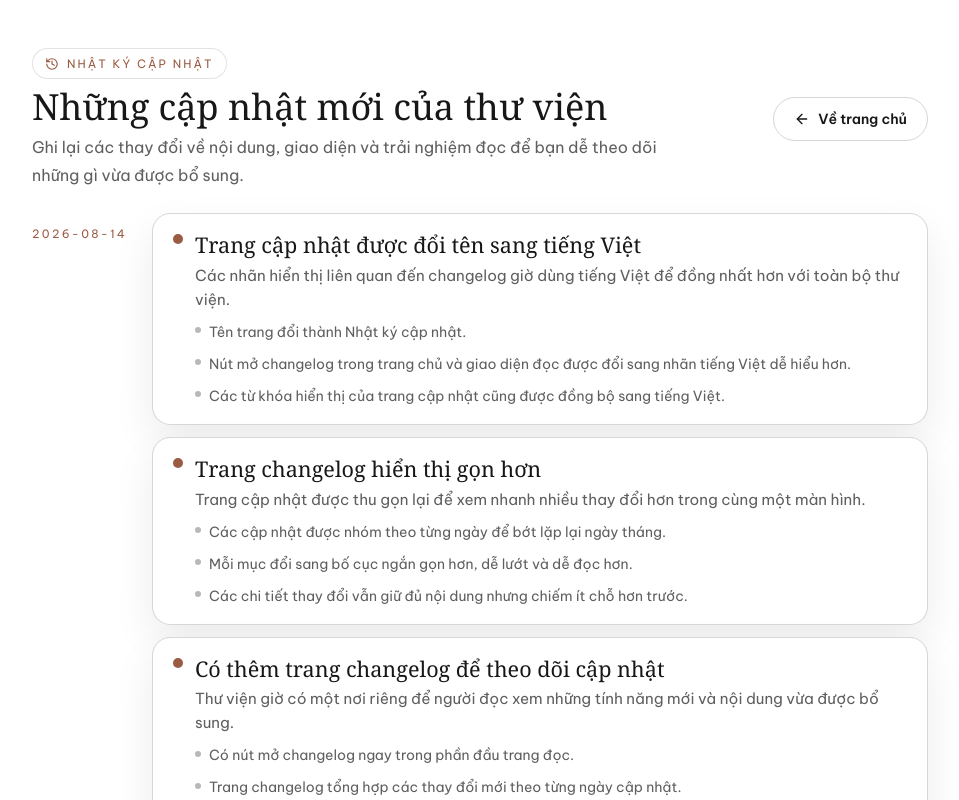
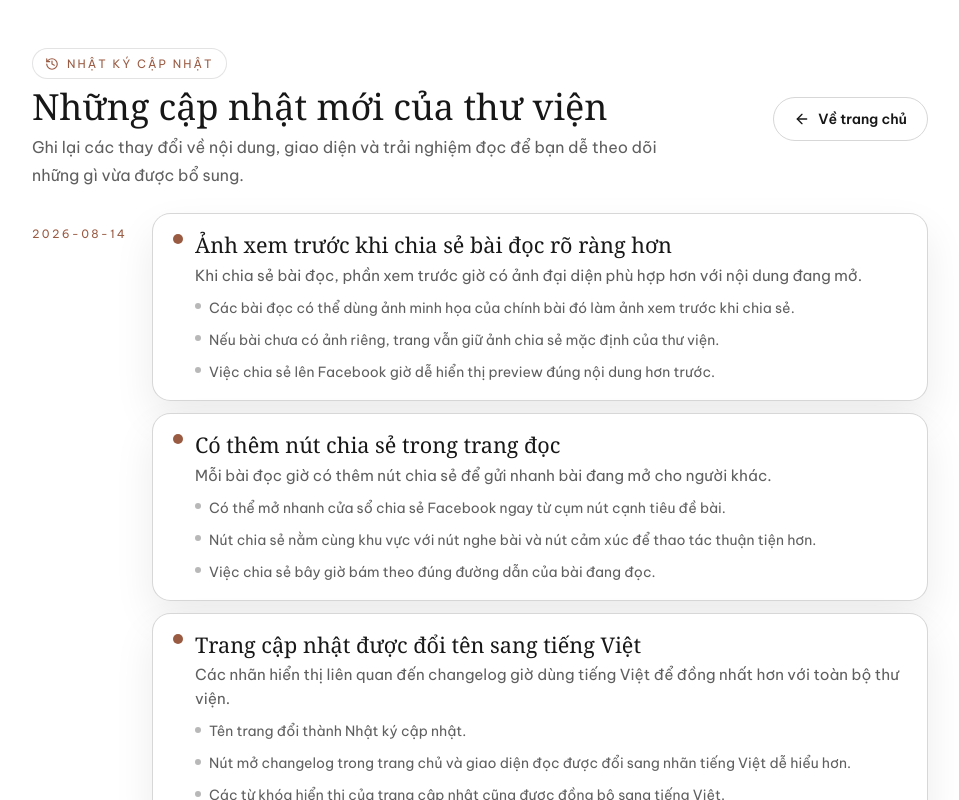
Before and after one commit to deko-39/tieng-viet-sgk, a Next.js app: page /changelog in a window 1280 px wide. Shown: the top 800 px of the page, without its empty margins (160-1119 px from the left). Built offline with nearby package versions, Linux system fonts and the light colour scheme; no server answers.

Commit message:
more work

```diff
--- a/components/reader/reader-action-button-group.tsx
+++ b/components/reader/reader-action-button-group.tsx
@@ -1,8 +1,10 @@
 import { ReaderReactionButtons } from "@/components/reader/reader-reaction-buttons";
+import { ReaderShareButton } from "@/components/reader/reader-share-button";
 import { ReaderSpeechButton } from "@/components/reader/reader-speech-button";
 
 interface ReaderActionButtonGroupProps {
   contentId: string;
+  shareUrl: string;
   title: string;
   authorName: string;
   content: string;
@@ -11,6 +13,7 @@ interface ReaderActionButtonGroupProps {
 
 export function ReaderActionButtonGroup({
   contentId,
+  shareUrl,
   title,
   authorName,
   content,
@@ -19,6 +22,7 @@ export function ReaderActionButtonGroup({
   return (
     <div className="flex w-full shrink-0 items-center justify-start gap-2 self-start pb-2 sm:mt-2 sm:w-auto sm:justify-end sm:pb-0 lg:mt-3">
       <ReaderReactionButtons contentId={contentId} />
+      <ReaderShareButton shareUrl={shareUrl} title={title} />
       <ReaderSpeechButton
         title={title}
         authorName={authorName}
--- /dev/null
+++ b/components/reader/reader-share-button.tsx
@@ -0,0 +1,40 @@
+"use client";
+
+import { Share2 } from "lucide-react";
+
+interface ReaderShareButtonProps {
+  shareUrl: string;
+  title: string;
+}
+
+function buildFacebookShareUrl(shareUrl: string) {
+  const url = new URL("https://www.facebook.com/sharer/sharer.php");
+
+  url.searchParams.set("u", shareUrl);
+
+  return url.toString();
+}
+
+export function ReaderShareButton({ shareUrl, title }: ReaderShareButtonProps) {
+  function handleShare() {
+    const facebookUrl = buildFacebookShareUrl(shareUrl);
+
+    window.open(
+      facebookUrl,
+      "_blank",
+      "noopener,noreferrer,width=640,height=720",
+    );
+  }
+
+  return (
+    <button
+      type="button"
+      onClick={handleShare}
+      className="inline-flex h-9 w-9 items-center justify-center rounded-full border border-brick/20 bg-paper text-ink-soft shadow-sm transition hover:border-brick/50 hover:bg-[#f7e7dc] hover:text-brick focus-visible:outline-none focus-visible:ring-2 focus-visible:ring-brick/40 sm:h-10 sm:w-10"
+      aria-label={`Chia sẻ ${title} lên Facebook`}
+      title="Chia sẻ lên Facebook"
+    >
+      <Share2 className="h-4 w-4" aria-hidden="true" />
+    </button>
+  );
+}
--- a/data/changelog.ts
+++ b/data/changelog.ts
@@ -7,6 +7,30 @@ export interface ChangelogEntry {
 }
 
 export const changelogEntries: ChangelogEntry[] = [
+  {
+    id: "2026-08-14-share-preview-image",
+    date: "2026-08-14",
+    title: "Ảnh xem trước khi chia sẻ bài đọc rõ ràng hơn",
+    description:
+      "Khi chia sẻ bài đọc, phần xem trước giờ có ảnh đại diện phù hợp hơn với nội dung đang mở.",
+    changes: [
+      "Các bài đọc có thể dùng ảnh minh họa của chính bài đó làm ảnh xem trước khi chia sẻ.",
+      "Nếu bài chưa có ảnh riêng, trang vẫn giữ ảnh chia sẻ mặc định của thư viện.",
+      "Việc chia sẻ lên Facebook giờ dễ hiển thị preview đúng nội dung hơn trước.",
+    ],
+  },
+  {
+    id: "2026-08-14-reader-share-button",
+    date: "2026-08-14",
+    title: "Có thêm nút chia sẻ trong trang đọc",
+    description:
+      "Mỗi bài đọc giờ có thêm nút chia sẻ để gửi nhanh bài đang mở cho người khác.",
+    changes: [
+      "Có thể mở nhanh cửa sổ chia sẻ Facebook ngay từ cụm nút cạnh tiêu đề bài.",
+      "Nút chia sẻ nằm cùng khu vực với nút nghe bài và nút cảm xúc để thao tác thuận tiện hơn.",
+      "Việc chia sẻ bây giờ bám theo đúng đường dẫn của bài đang đọc.",
+    ],
+  },
   {
     id: "2026-08-14-changelog-vietnamese-labels",
     date: "2026-08-14",
--- a/features/content/reader-page.tsx
+++ b/features/content/reader-page.tsx
@@ -17,7 +17,7 @@ import {
   resolveTagsForItem,
 } from "@/lib/content-utils";
 import { createMetadata } from "@/lib/metadata";
-import { getLastDeploymentLabel } from "@/lib/site";
+import { absoluteUrl, getLastDeploymentLabel } from "@/lib/site";
 import {
   buildContentPath,
   buildReaderUrl,
@@ -96,6 +96,14 @@ export async function generateReaderMetadata({
       description: `Đọc ${selectedItem.kind === "poem" ? "bài thơ" : "đoạn văn"} ${selectedItem.title}${data.selectedAuthor ? ` của ${data.selectedAuthor.name}` : ""}${textbookLabel ? ` trong ${textbookLabel}` : ""}. ${selectedItem.excerpt}`,
       pathname,
       keywords: data.selectedTags.map((tag) => tag.name),
+      image: selectedItem.image
+        ? {
+            src: selectedItem.image.src,
+            alt: selectedItem.image.alt,
+            width: selectedItem.image.width,
+            height: selectedItem.image.height,
+          }
+        : undefined,
     });
   }
 
@@ -236,6 +244,7 @@ export async function renderReaderPage({
                       </div>
                       <ReaderActionButtonGroup
                         contentId={selectedItem.slug}
+                        shareUrl={absoluteUrl(selectedPath)}
                         title={selectedItem.title}
                         authorName={selectedAuthor?.name ?? "Khuyết danh"}
                         content={selectedItem.content}
--- a/lib/metadata.ts
+++ b/lib/metadata.ts
@@ -6,12 +6,21 @@ export function createMetadata({
   description,
   pathname,
   keywords = [],
+  image,
 }: {
   title: string;
   description: string;
   pathname: string;
   keywords?: string[];
+  image?: {
+    src: string;
+    alt?: string;
+    width?: number;
+    height?: number;
+  };
 }): Metadata {
+  const imageUrl = absoluteUrl(image?.src ?? "/opengraph-image");
+
   return {
     title,
     description,
@@ -25,11 +34,20 @@ export function createMetadata({
       url: absoluteUrl(pathname),
       locale: "vi_VN",
       type: "website",
+      images: [
+        {
+          url: imageUrl,
+          alt: image?.alt ?? title,
+          width: image?.width ?? 1200,
+          height: image?.height ?? 630,
+        },
+      ],
     },
     twitter: {
       card: "summary_large_image",
       title,
       description,
+      images: [imageUrl],
     },
   };
 }
```
